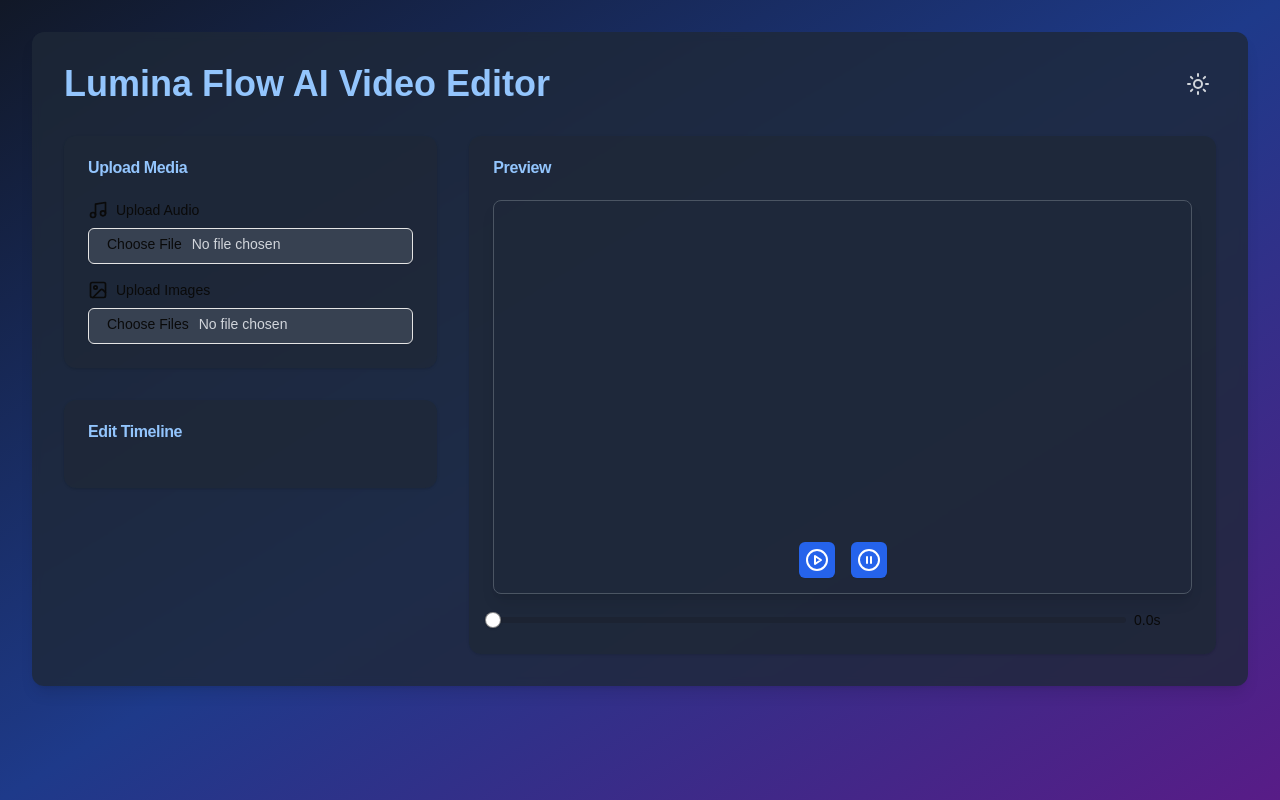
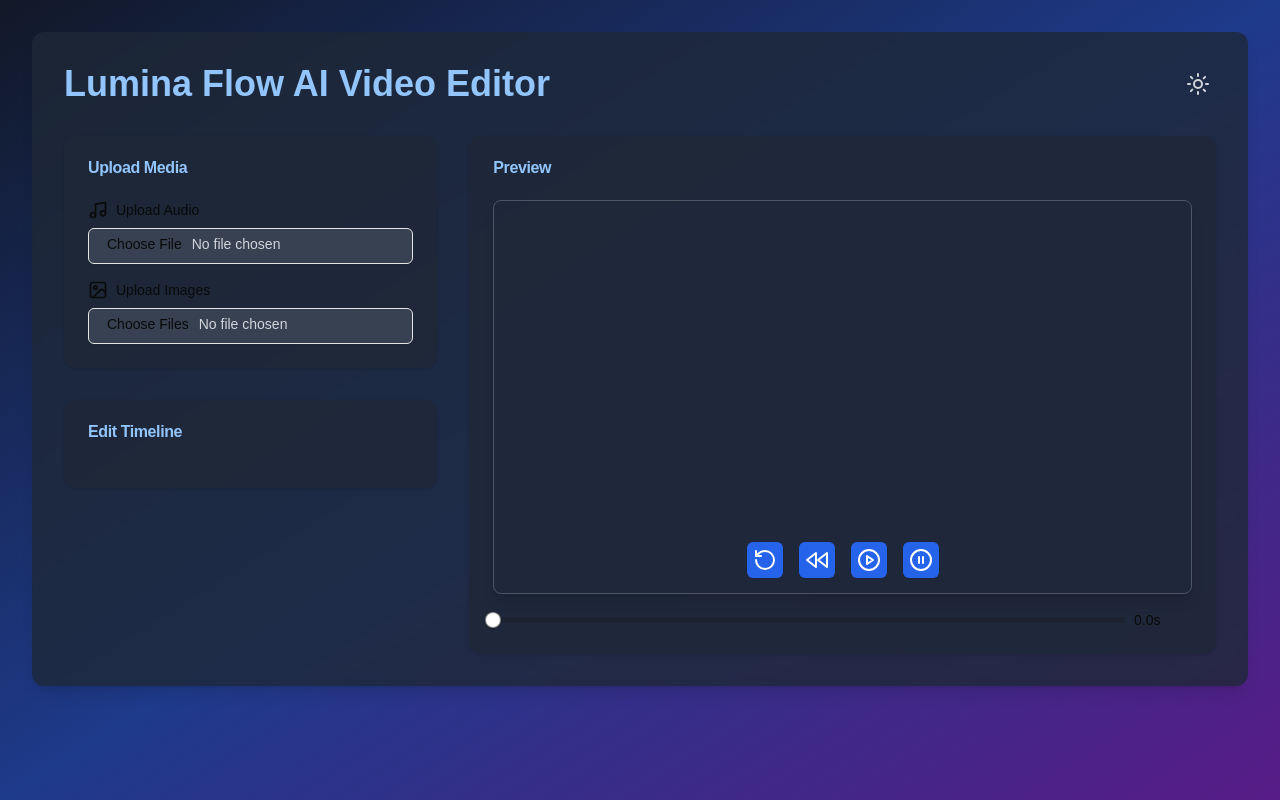
Before and after one commit to magicvidautomate/LuminaFlowAI, a Next.js app: page / in a window 1280 px wide. Built offline with nearby package versions, Linux system fonts and the light colour scheme.

Commit message:
put new button in the video preview

```diff
--- a/components/video-editor.tsx
+++ b/components/video-editor.tsx
@@ -8,7 +8,7 @@ import { Card, CardContent, CardHeader, CardTitle } from "@/components/ui/card"
 import { Input } from "@/components/ui/input"
 import { Label } from "@/components/ui/label"
 import { Tabs, TabsContent, TabsList, TabsTrigger } from "@/components/ui/tabs"
-import { PlayCircle, PauseCircle, Upload, Image as ImageIcon, Music, ZoomIn, ZoomOut, Clock, Sun, Moon } from 'lucide-react'
+import { PlayCircle, PauseCircle, Upload, Image as ImageIcon, Music, ZoomIn, ZoomOut, Clock, Sun, Moon, Rewind, RotateCcw } from 'lucide-react'
 import { ImageFilters, Filter, applyFilter } from './image-filters'
 
 type Effect = 'none' | 'zoom-in' | 'zoom-out' | 'fade'
@@ -165,6 +165,21 @@ export function VideoEditorComponent() {
     }
   }
 
+  const rewindPreview = () => {
+    const newTime = Math.max(0, currentTime - 5) // Rewind by 5 seconds
+    setCurrentTime(newTime)
+    if (audio) {
+      audio.currentTime = newTime
+    }
+  }
+
+  const rewindToStart = () => {
+    setCurrentTime(0)
+    if (audio) {
+      audio.currentTime = 0
+    }
+  }
+
   const totalDuration = images.reduce((sum, img) => Math.max(sum, img.startTime + img.duration), 0)
 
   const toggleTheme = () => {
@@ -309,6 +324,14 @@ export function VideoEditorComponent() {
                   <div className="relative">
                     <canvas ref={canvasRef} width={640} height={360} className={`w-full h-auto border rounded-lg shadow-lg ${isDarkMode ? 'border-gray-600' : 'border-gray-300'}`} />
                     <div className="absolute bottom-4 left-4 right-4 flex justify-center space-x-4">
+                      <Button onClick={rewindToStart} size="icon" variant="secondary" className={buttonClasses}>
+                        <RotateCcw className="w-6 h-6" />
+                        <span className="sr-only">Rewind to Start</span>
+                      </Button>
+                      <Button onClick={rewindPreview} size="icon" variant="secondary" className={buttonClasses}>
+                        <Rewind className="w-6 h-6" />
+                        <span className="sr-only">Rewind</span>
+                      </Button>
                       <Button onClick={playPreview} size="icon" variant="secondary" className={buttonClasses}>
                         <PlayCircle className="w-6 h-6" />
                         <span className="sr-only">Play</span>
```
